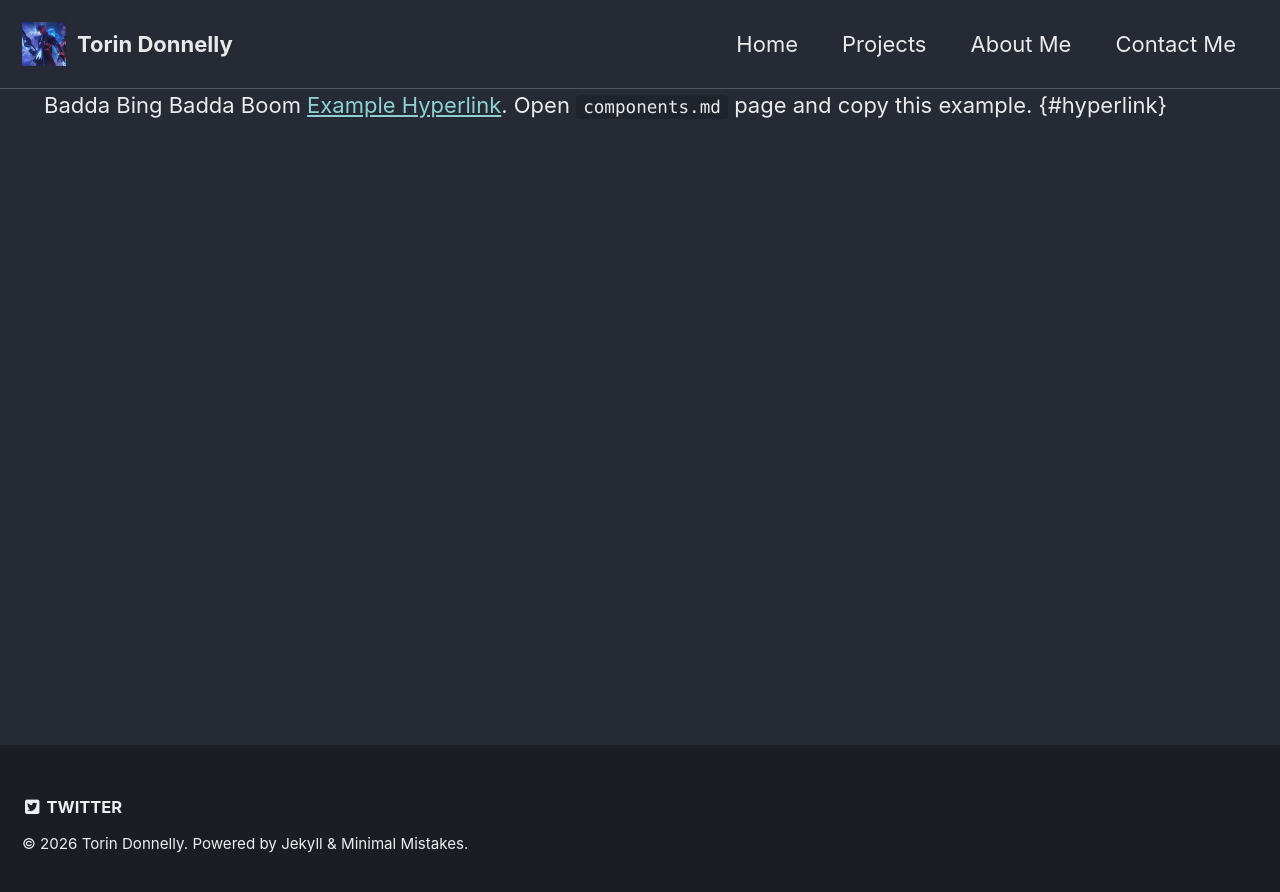
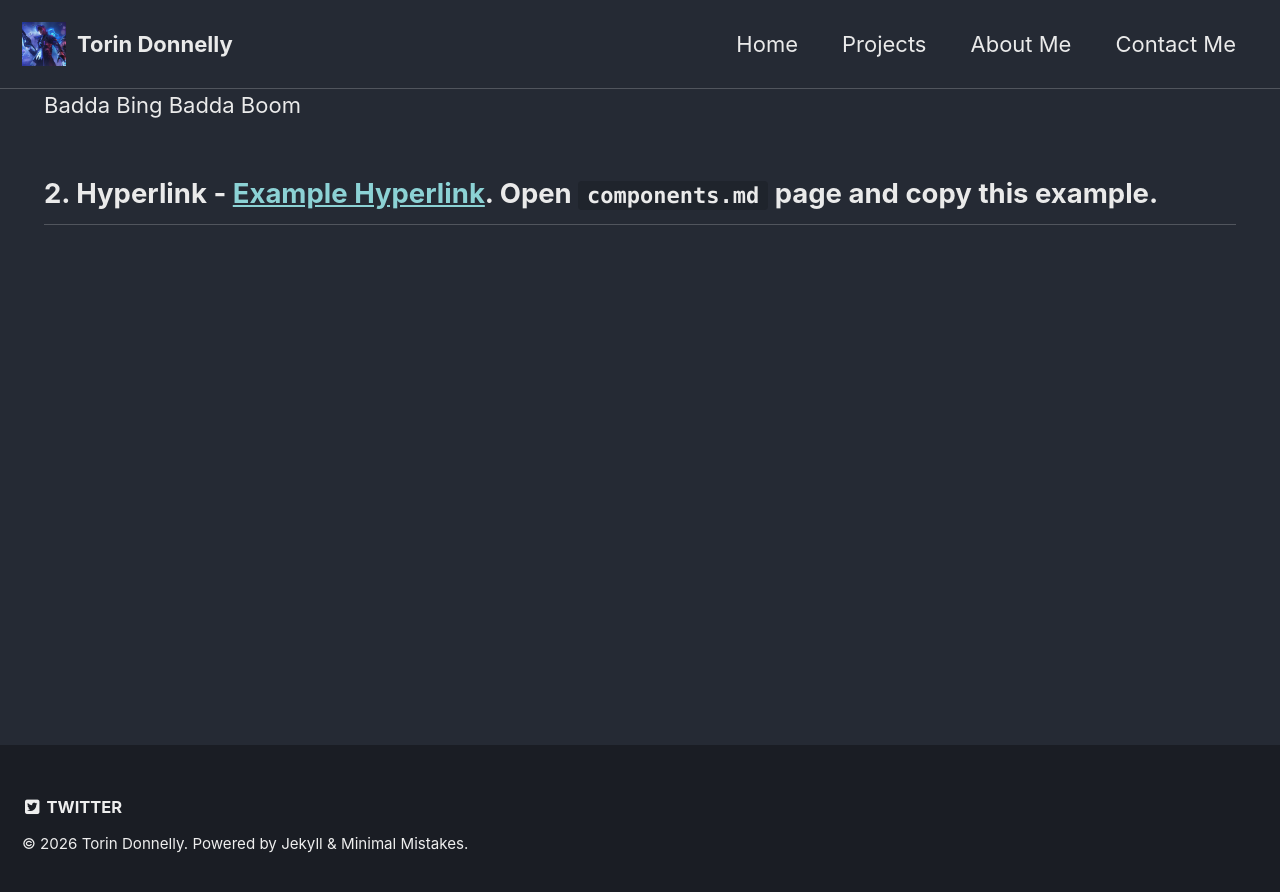
Before and after one commit to Orange-Piccolo/Orange-Piccolo.github.io, a Jekyll site: the page built from _pages/about-me.md, in a window 1280 px wide. Shown: the top 892 px of the page. Built offline with Jekyll 4.4.1, drawn with Linux system fonts in a browser that asks for light colours.

Commit message:
Hyperlink test

```diff
--- a/_pages/about-me.md
+++ b/_pages/about-me.md
@@ -4,4 +4,4 @@ layout: splash
 permalink: /about-me/
 ---
 Badda Bing Badda Boom
-<a href="https://www.pkmn.help/pokedex" target="_blank" rel="noopener noreferrer">Example Hyperlink</a>. Open `components.md` page and copy this example. {#hyperlink}
+## 2. Hyperlink - <a href="https://www.pkmn.help/pokedex" target="_blank" rel="noopener noreferrer">Example Hyperlink</a>. Open `components.md` page and copy this example. {#hyperlink}
```
